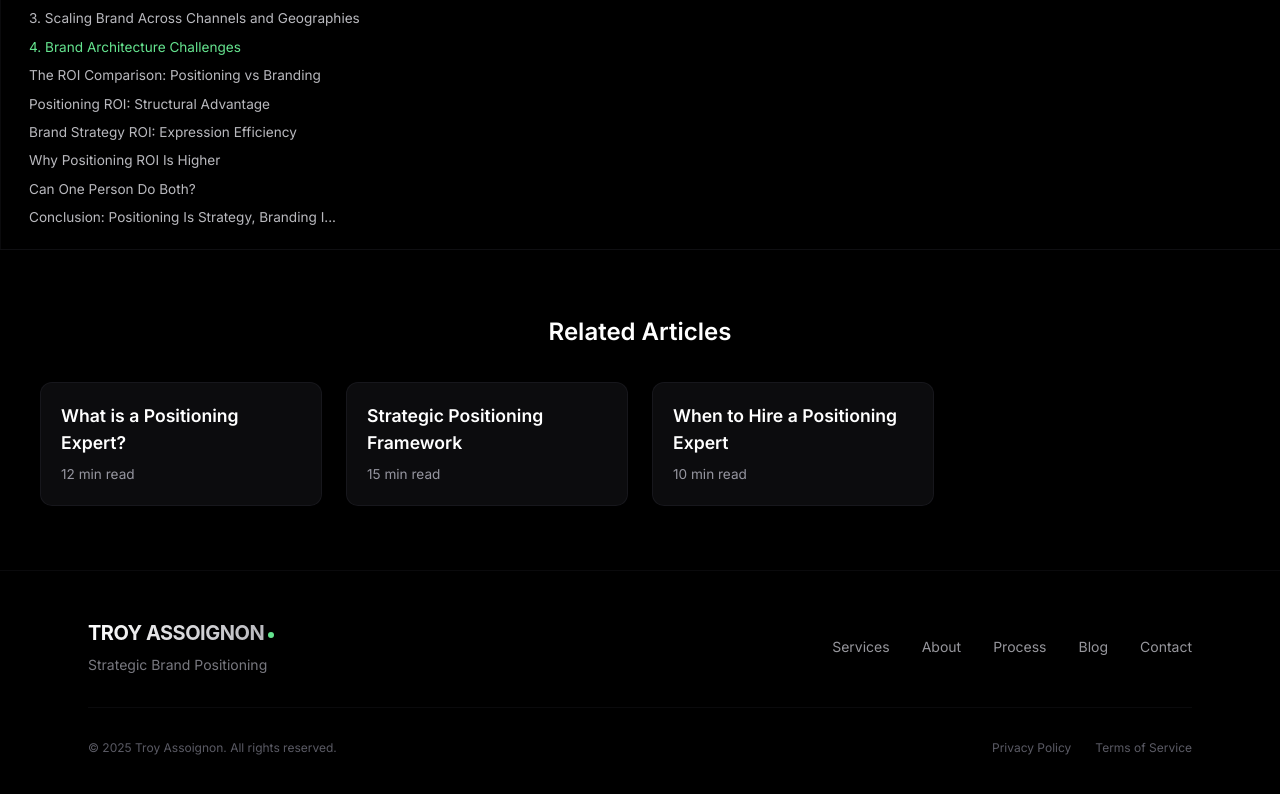
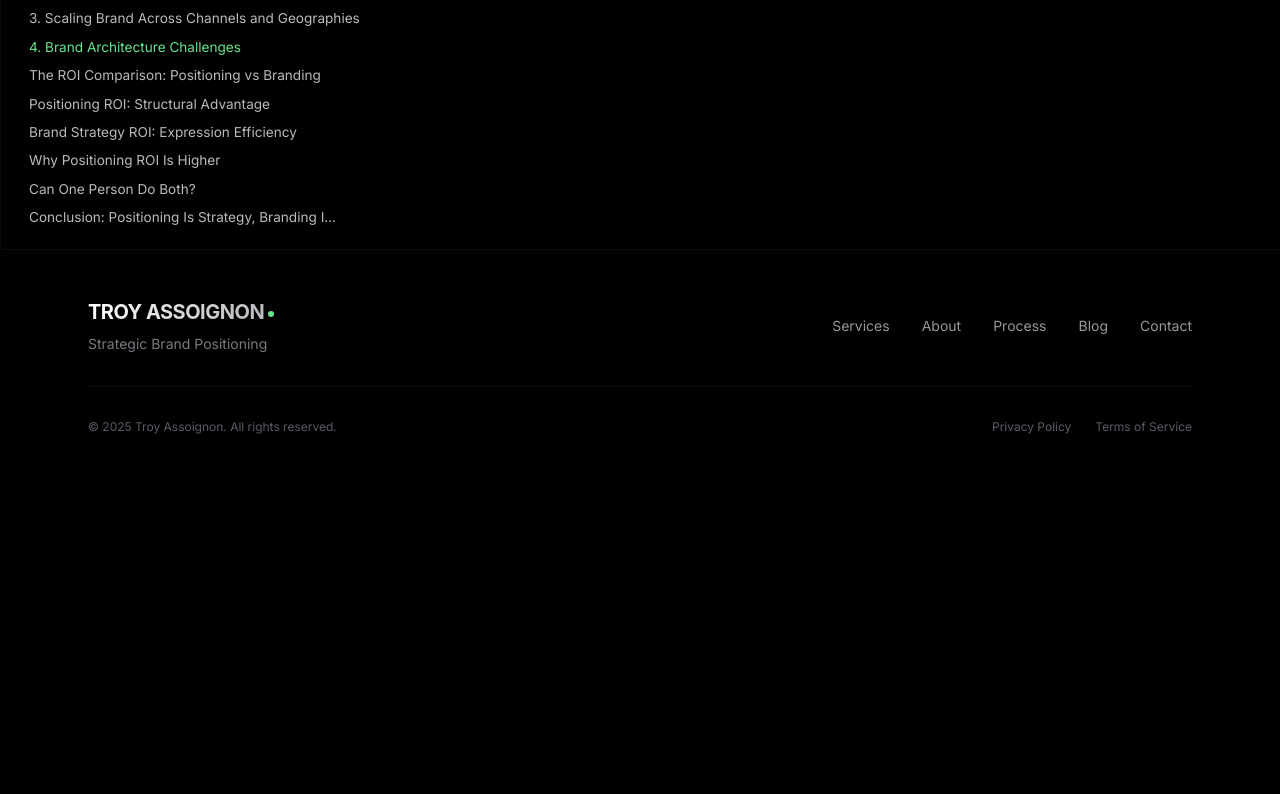
Before and after one commit to inflexion88/troy-assoignon-official, a website built with Vite: page blog/positioning-expert-vs-brand-strategist.html in a window 1280 px wide. Shown: the part 10373-11167 px from the top of the page. After the commit the page ends 10856 px from the top, so only its background shows below. Built offline with nearby package versions, Linux system fonts and the light colour scheme.

Commit message:
TEST: Remove related posts section to verify TOC fix

```diff
--- a/blog/positioning-expert-vs-brand-strategist.html
+++ b/blog/positioning-expert-vs-brand-strategist.html
@@ -869,29 +869,6 @@
         </aside>
       </div>
 
-      <!-- Related Posts Section -->
-      <section class="related-posts-section">
-        <div class="related-posts-container">
-          <div class="related-posts">
-            <h3>Related Articles</h3>
-              <div class="related-posts-grid">
-                <a href="/blog/what-is-positioning-expert-2025-guide.html" class="related-post-card">
-                  <h4>What is a Positioning Expert?</h4>
-                  <p>12 min read</p>
-                </a>
-                <a href="/blog/strategic-positioning-framework-deep-dive.html" class="related-post-card">
-                  <h4>Strategic Positioning Framework</h4>
-                  <p>15 min read</p>
-                </a>
-                <a href="/blog/when-to-hire-positioning-expert.html" class="related-post-card">
-                  <h4>When to Hire a Positioning Expert</h4>
-                  <p>10 min read</p>
-                </a>
-              </div>
-            </div>
-          </div>
-      </section>
-
       <!-- Footer -->
       <footer class="py-12 px-6 bg-black border-t border-luxury-800/20">
         <div class="max-w-7xl mx-auto">
```
